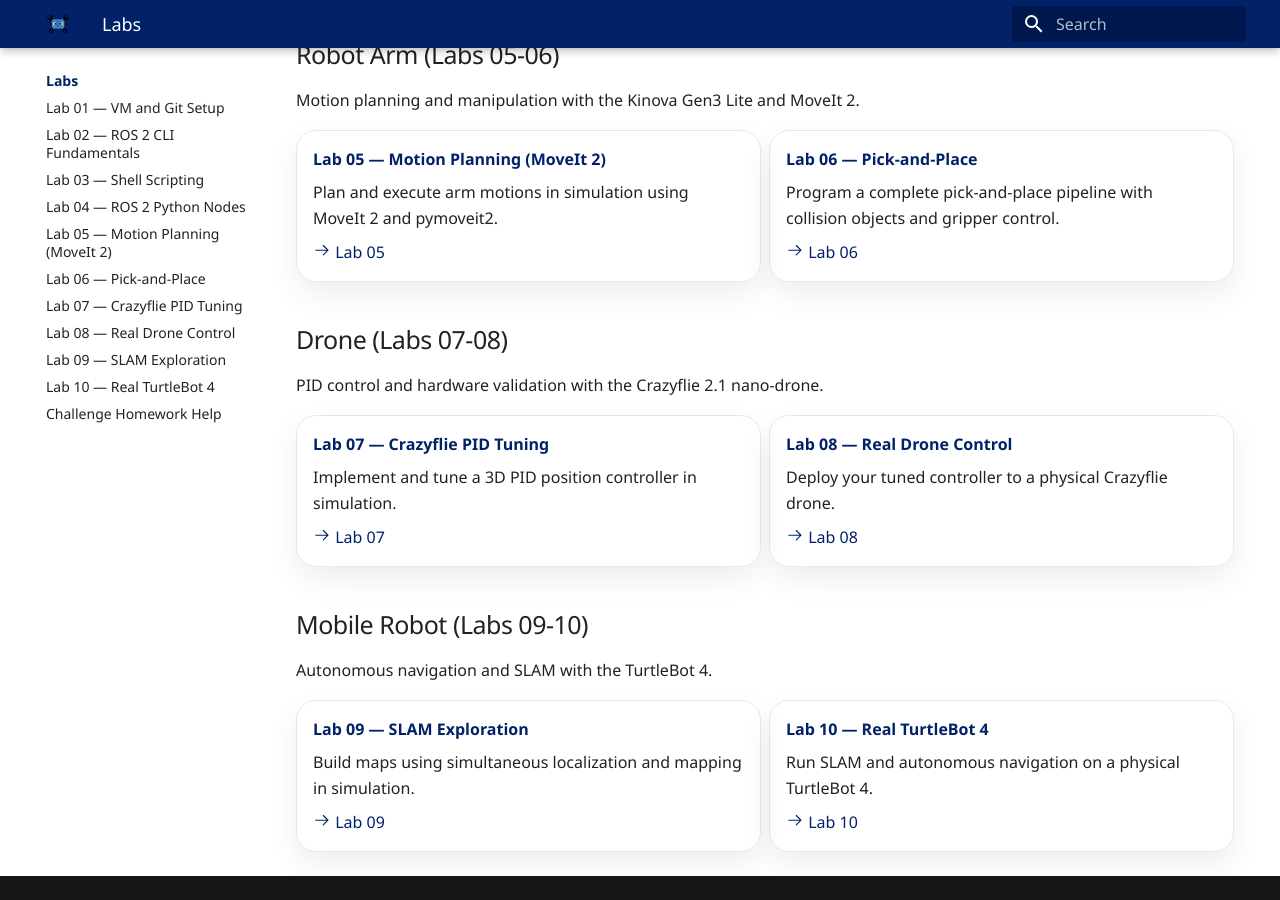
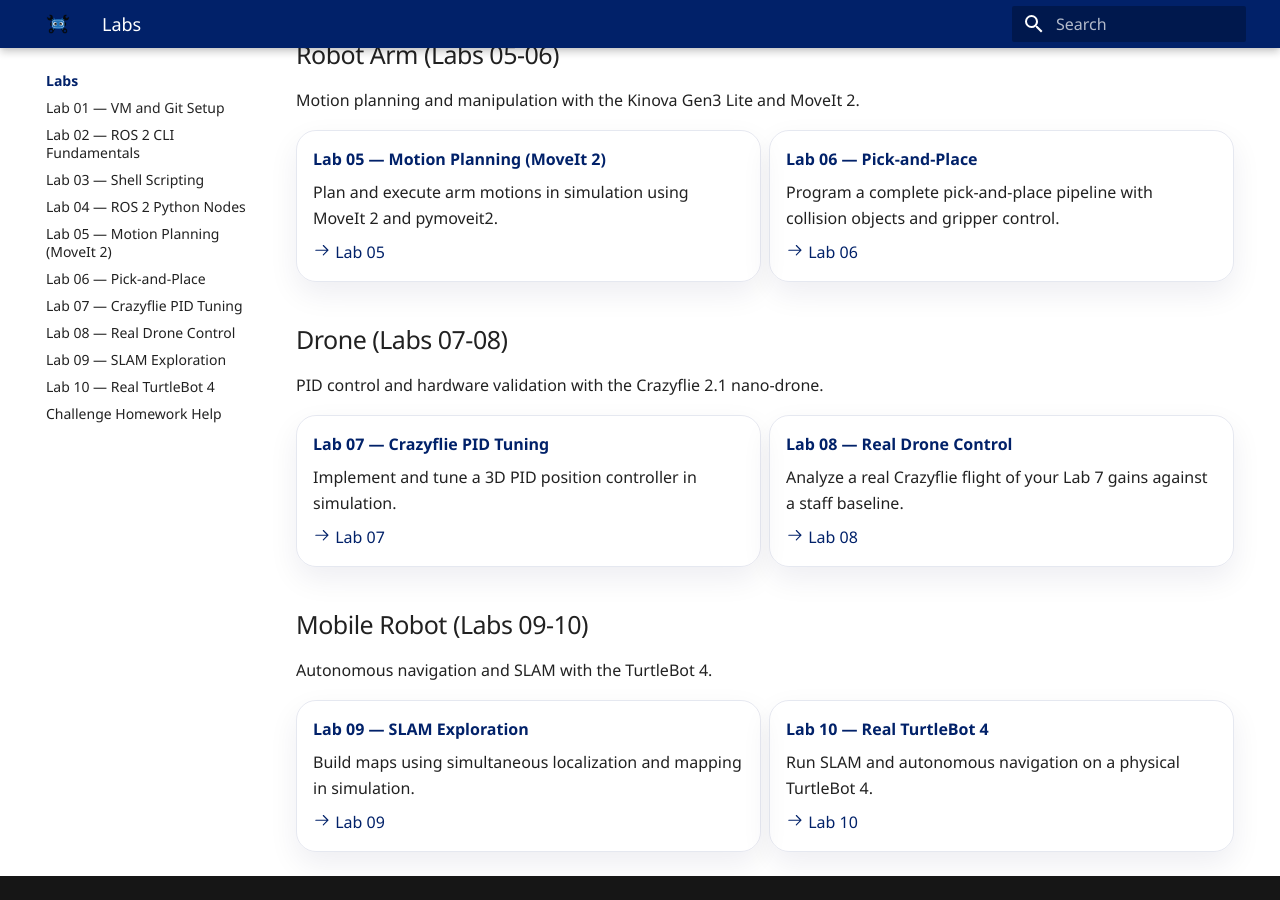
Before and after one commit to MEMS-Intro-to-Robotics/MEMS-Intro-to-Robotics.github.io, an MkDocs documentation site: the page built from docs/labs/index.md, in a window 1280 px wide and 900 px high, scrolled down 949 px. Built offline with MkDocs 1.6.1 and Material for MkDocs 9.7.7, drawn with Linux system fonts in a browser that asks for light colours.

Commit message:
Labs index: the Lab 8 card describes the analysis lab (missing from 0702538)

```diff
--- a/docs/labs/index.md
+++ b/docs/labs/index.md
@@ -80,7 +80,7 @@ PID control and hardware validation with the Crazyflie 2.1 nano-drone.
 
 - **Lab 08 — Real Drone Control**
 
-    Deploy your tuned controller to a physical Crazyflie drone.
+    Analyze a real Crazyflie flight of your Lab 7 gains against a staff baseline.
 
     [:octicons-arrow-right-24: Lab 08](lab_08.md)
 
```
